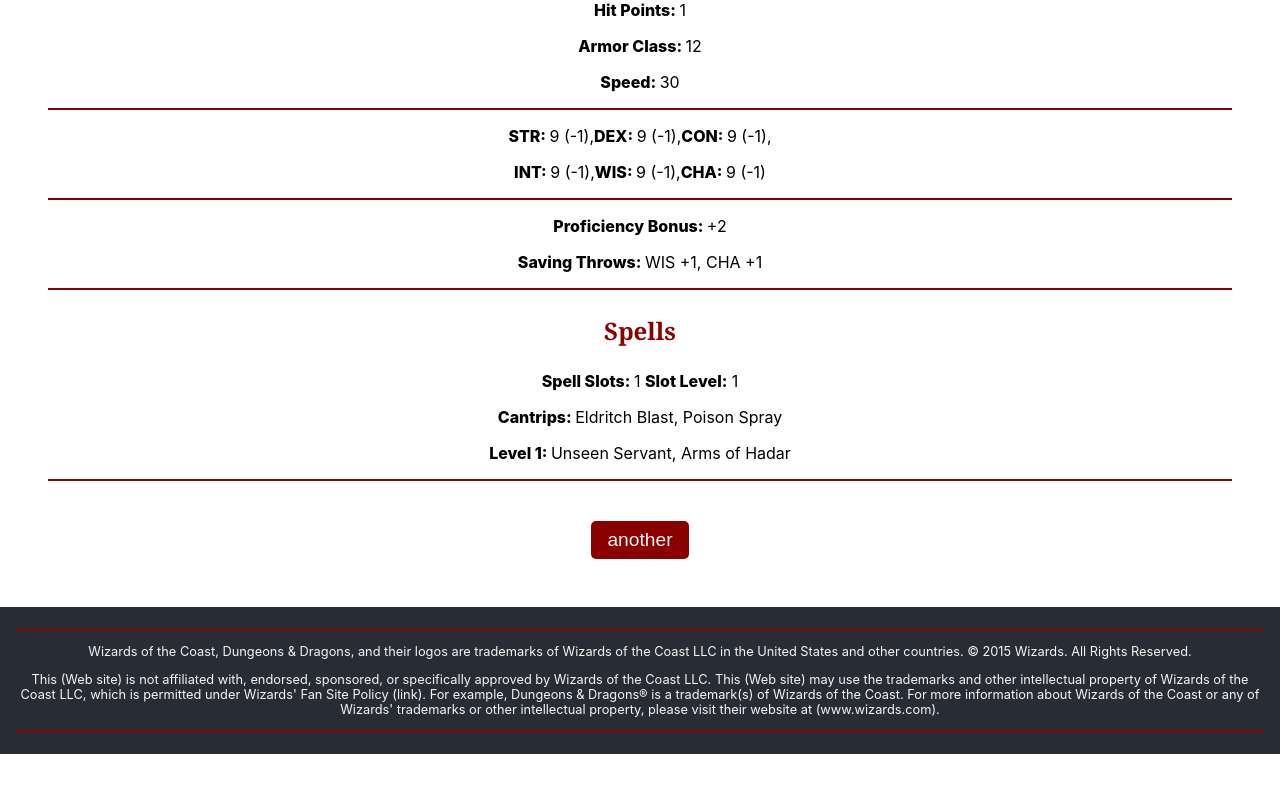
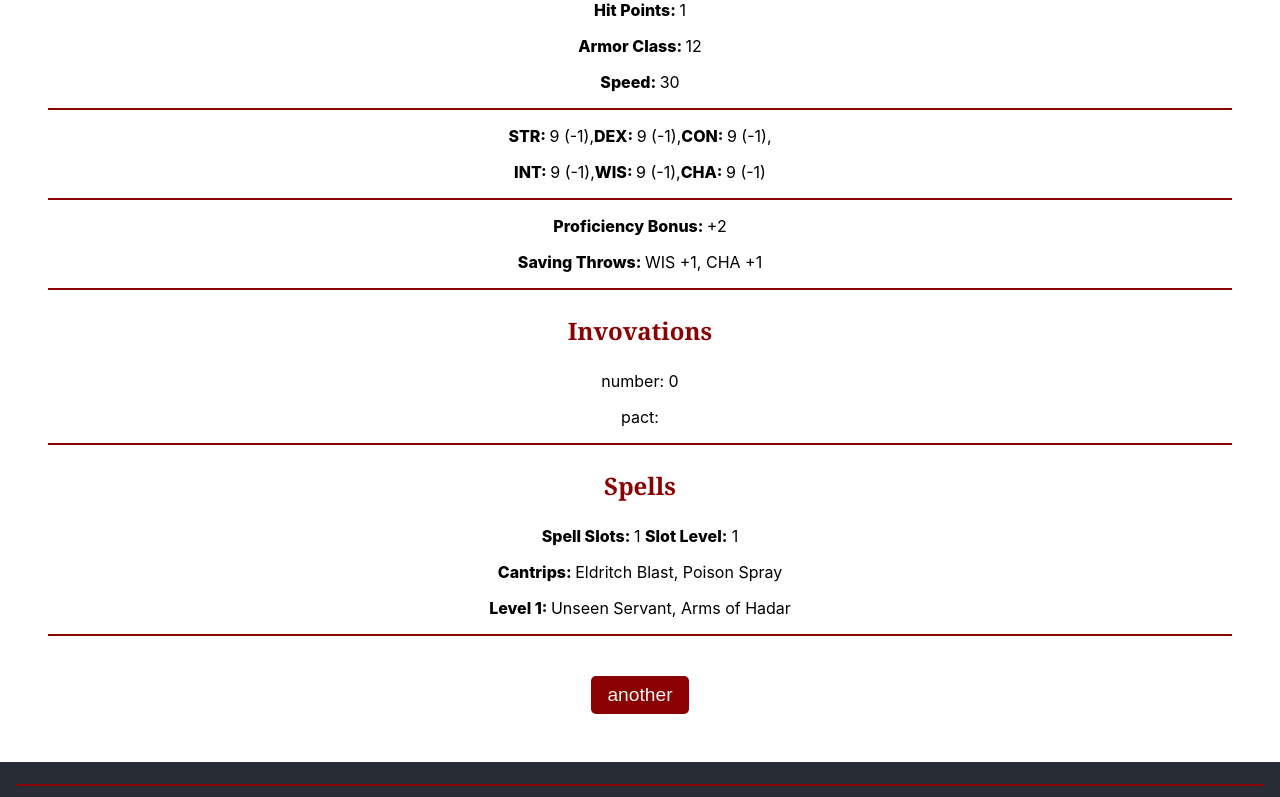
Before and after one commit to AcmeCat/Warlocks, a React (Create React App) app: page / in a window 1280 px wide. Shown: the part 1057-1854 px from the top of the page. Before the commit the page ends 1811 px from the top, so only its background shows below. Built offline with nearby package versions, Linux system fonts and the light colour scheme.

Commit message:
added initial setup for invocations

```diff
--- a/src/App.js
+++ b/src/App.js
@@ -3,6 +3,7 @@ import './App.css';
 import React from 'react';
 //import data from '../src/data.json';
 import Spells from './Components/Spells.js'
+import Invocations from './Components/Invocations';
 //import {Link} from 'react-scroll'
 
 
@@ -106,6 +107,8 @@ class App extends React.Component {
           <hr/>
           <p><span className='title'>Proficiency Bonus: </span> +{this.state.proficiency}</p>
           <p><span className='title'>Saving Throws: </span> WIS +{this.state.proficiency + this.getModFromStat(this.state.WIS)}, CHA +{this.state.proficiency + this.getModFromStat(this.state.CHA)}</p>
+          <hr/>
+          <Invocations level={this.state.level} pact={this.state.pact}/>
           <hr/>
           <Spells level={this.state.level}/>
           <hr/>
--- /dev/null
+++ b/src/Components/Invocations.js
@@ -0,0 +1,19 @@
+import React from 'react';
+import data from '../data.json';
+
+function Invocations({level, pact}) {
+
+    let invocations = []
+    let number = data.levels[level]["invocations"]
+
+    return (
+        <div>
+          <h3>Invovations</h3>
+          <p>number: {number}</p>
+          <p>pact: {pact}</p>
+          <p>{invocations.join(", ")}</p>
+        </div>
+    )
+}
+
+export default Invocations
```
